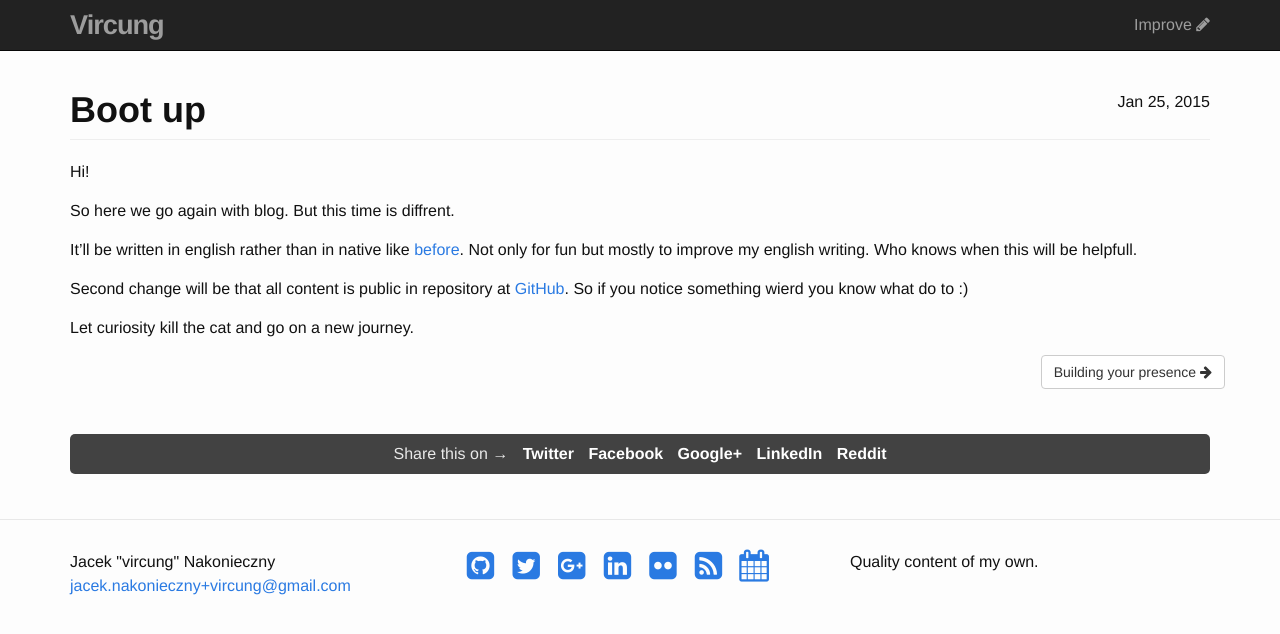
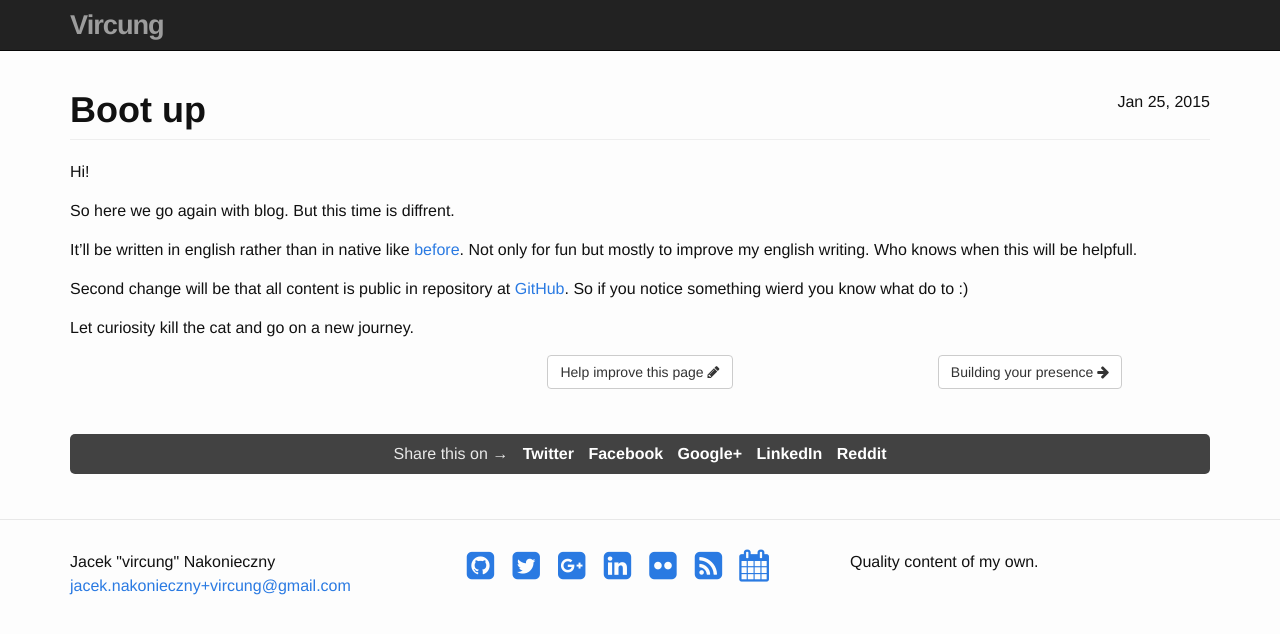
Before and after one commit to vircung/vircung, a Jekyll site: the page built from _posts/2015-01-25-boot-up.md, in a window 1280 px wide. Shown: the top 634 px of the page. Built offline with Jekyll 4.4.1, drawn with Linux system fonts in a browser that asks for light colours; nearby versions of some CDN libraries; comment, search, counter and statistics services are not loaded.

Commit message:
Move "Improve ..." link to bottom of post

```diff
--- a/_includes/header.html
+++ b/_includes/header.html
@@ -16,9 +16,6 @@
     </ul>
 
     <ul class="nav navbar-nav navbar-right">
-      <li>
-        <a href="https://github.com/vircung/vircung.github.io/tree/master/{{ page.path }}">Improve <i class="fa fa-pencil"></i></a>
-      </li>
     </ul>
 
   </div>
--- a/_includes/pagination.html
+++ b/_includes/pagination.html
@@ -1,5 +1,5 @@
-<div class="row clearfix">
-  <div class="pull-left">
+<div class="row text-center">
+  <div class="col-sm-4">
     {% if page.previous.url %}
       <a href="{{ page.previous.url }}" title="{{ page.previous.title }}" class="btn btn-default">
         <i class="fa fa-arrow-left"></i>
@@ -8,12 +8,20 @@
     {% endif %}
   </div>
 
-  {% if page.next.url %}
-    <div class="pull-right">
+
+  <div class="col-sm-4">
+    <a class="btn btn-default" href="https://github.com/vircung/vircung.github.io/tree/master/{{ page.path }}">
+      Help improve this page
+      <i class="fa fa-pencil"></i>
+    </a>
+  </div>
+
+  <div class="col-sm-4">
+    {% if page.next.url %}
       <a href="{{ page.next.url }}" title="{{ page.next.title }}" class="btn btn-default">
         {{ page.next.title }}
         <i class="fa fa-arrow-right"></i>
       </a>
-    </div>
-  {% endif %}
+    {% endif %}
+  </div>
 </div>
```
